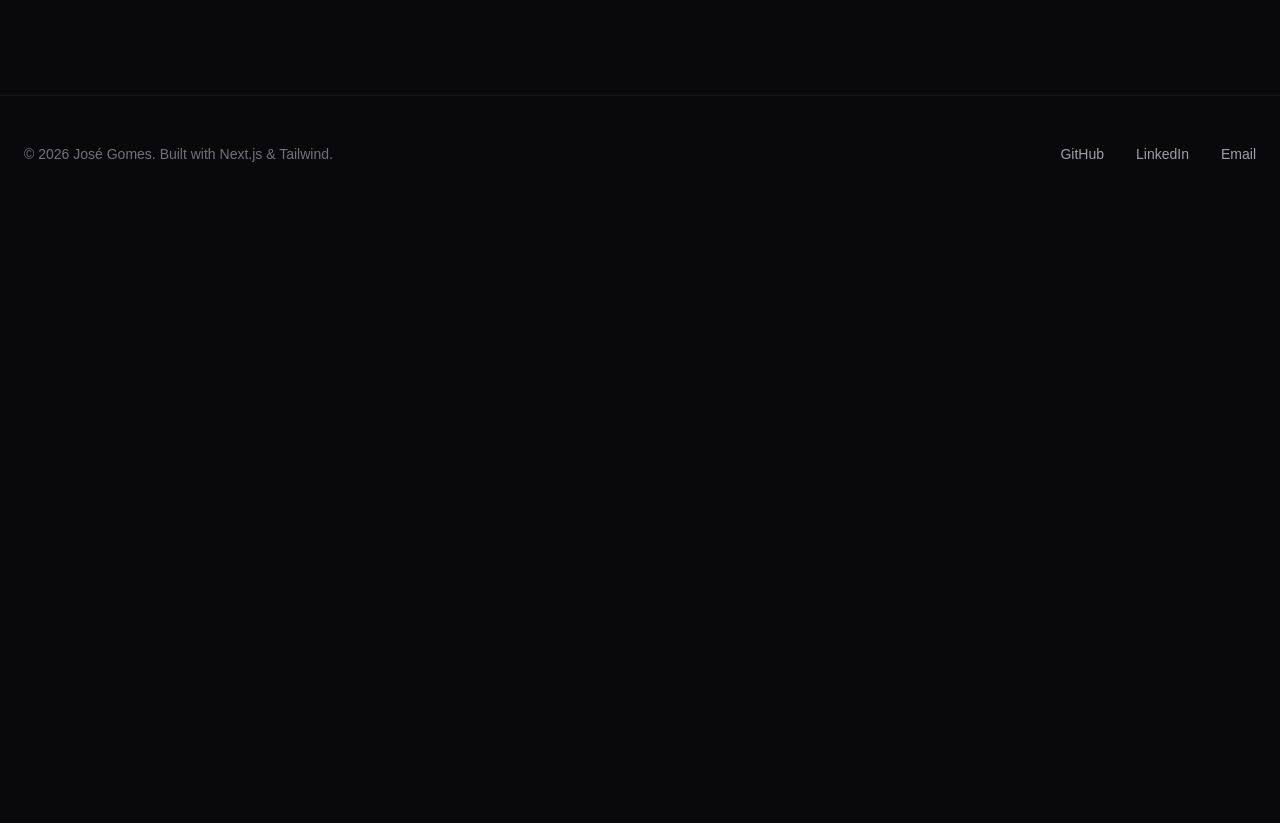
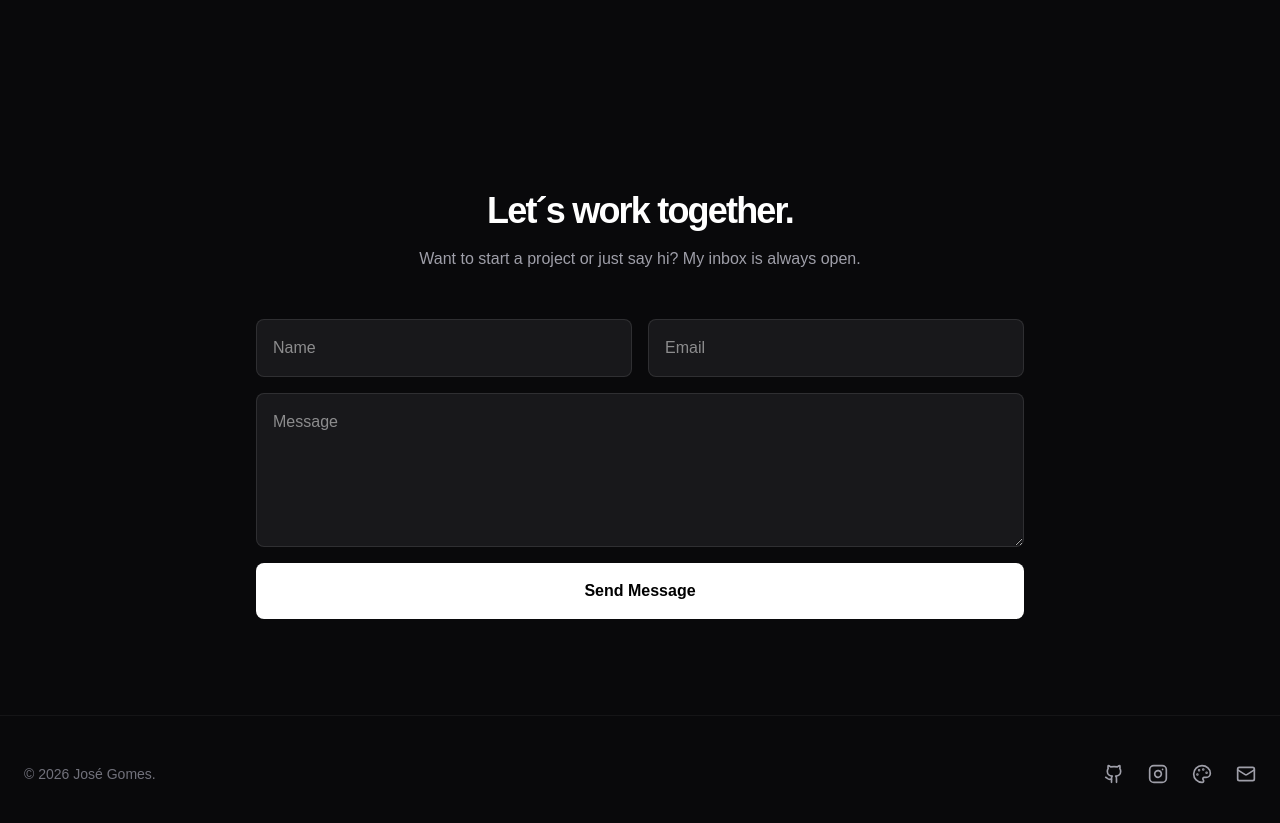
Before and after one commit to JoseGomes6/Portfolio, a Next.js app: page / in a window 1280 px wide. Shown: the part 1897-2720 px from the top of the page. Before the commit the page ends 2109 px from the top, so only its background shows below. Built offline with nearby package versions, Linux system fonts and the light colour scheme.

Commit message:
feat: upgrade footer with social icons and hover animations

```diff
--- a/app/page.tsx
+++ b/app/page.tsx
@@ -1,7 +1,9 @@
 import Hero from "@/components/Hero";
 import Navbar from "@/components/Navbar";
 import ProjectCard from "@/components/ProjectCard";
+import Contact from "@/components/Contact";
 import Footer from "@/components/Footer";
+import { Instagram, Github, Palette } from "lucide-react";
 
 export default function Home() {
   return (
@@ -35,6 +37,7 @@ export default function Home() {
           </div>
         </div>
       </section>
+      <Contact />
       <Footer />
     </main>
   );
--- /dev/null
+++ b/components/Contact.tsx
@@ -0,0 +1,45 @@
+"use client";
+import { motion } from "framer-motion";
+
+export default function Contact() {
+  return (
+    <section id="contact" className="py-24 px-6 bg-zinc-950">
+      <div className="max-w-3xl mx-auto text-center">
+        <motion.h2
+          initial={{ opacity: 0 }}
+          whileInView={{ opacity: 1 }}
+          className="text-4xl font-bold text-white mb-4 tracking-tighter"
+        >
+          Let´s work together.
+        </motion.h2>
+        <p className="text-zinc-400 mb-12">
+          Want to start a project or just say hi? My inbox is always open.
+        </p>
+
+        <form className="grid grid-cols-1 gap-4 text-left">
+          <div className="grid grid-cols-1 md:grid-cols-2 gap-4">
+            <input
+              type="text"
+              placeholder="Name"
+              className="bg-zinc-900 border border-white/10 rounded-lg p-4 text-white focus:outline-none focus:border-blue-500 transition-colors"
+            />
+            <input
+              type="email"
+              placeholder="Email"
+              className="bg-zinc-900 border border-white/10 rounded-lg p-4 text-white focus:outline-none focus:border-blue-500 transition-colors"
+            />
+          </div>
+          <textarea
+            placeholder="Message"
+            rows={5}
+            className="bg-zinc-900 border border-white/10 rounded-lg p-4 text-white focus:outline-none focus:border-blue-500 transition-colors"
+          ></textarea>
+
+          <button className="bg-white text-black font-bold py-4 rounded-lg hover:bg-blue-500 hover:text-white transition-all duration-300">
+            Send Message
+          </button>
+        </form>
+      </div>
+    </section>
+  );
+}
--- a/components/Footer.tsx
+++ b/components/Footer.tsx
@@ -1,33 +1,62 @@
 "use client";
+import { Github, Instagram, Palette, Mail } from "lucide-react";
 
 export default function Footer() {
   return (
     <footer className="py-12 border-t border-white/5 bg-zinc-950">
-      <div className="max-w-7xl mx-auto px-6 flex flex-col md:flex-row justify-between items-center gap-6">
-        <p className="text-zinc-500 text-sm">
-          © {new Date().getFullYear()} José Gomes. Built with Next.js &
-          Tailwind.
+      <div className="max-w-7xl mx-auto px-6 flex flex-col md:flex-row justify-between items-center gap-8">
+        {/* Lado Esquerdo: Copyright */}
+        <p className="text-zinc-500 text-sm order-2 md:order-1">
+          © {new Date().getFullYear()} José Gomes.
         </p>
 
-        <div className="flex gap-8">
+        {/* Lado Direito: Icons Sociais com Links */}
+        <div className="flex items-center gap-6 order-1 md:order-2">
           <a
             href="https://github.com/JoseGomes6"
             target="_blank"
-            className="text-zinc-400 hover:text-white transition-colors text-sm font-medium"
+            className="text-zinc-400 hover:text-white transition-colors group"
+            title="GitHub"
           >
-            GitHub
+            <Github
+              size={20}
+              className="group-hover:scale-110 transition-transform"
+            />
           </a>
+
           <a
-            href="#"
-            className="text-zinc-400 hover:text-white transition-colors text-sm font-medium"
+            href="https://instagram.com/teu-user"
+            target="_blank"
+            className="text-zinc-400 hover:text-pink-500 transition-colors group"
+            title="Instagram"
           >
-            LinkedIn
+            <Instagram
+              size={20}
+              className="group-hover:scale-110 transition-transform"
+            />
           </a>
+
+          <a
+            href="https://behance.net/teu-user"
+            target="_blank"
+            className="text-zinc-400 hover:text-blue-600 transition-colors group"
+            title="Behance"
+          >
+            <Palette
+              size={20}
+              className="group-hover:scale-110 transition-transform"
+            />
+          </a>
+
           <a
             href="mailto:teu-email@gmail.com"
-            className="text-zinc-400 hover:text-white transition-colors text-sm font-medium"
+            className="text-zinc-400 hover:text-blue-400 transition-colors group"
+            title="Email"
           >
-            Email
+            <Mail
+              size={20}
+              className="group-hover:scale-110 transition-transform"
+            />
           </a>
         </div>
       </div>
```
